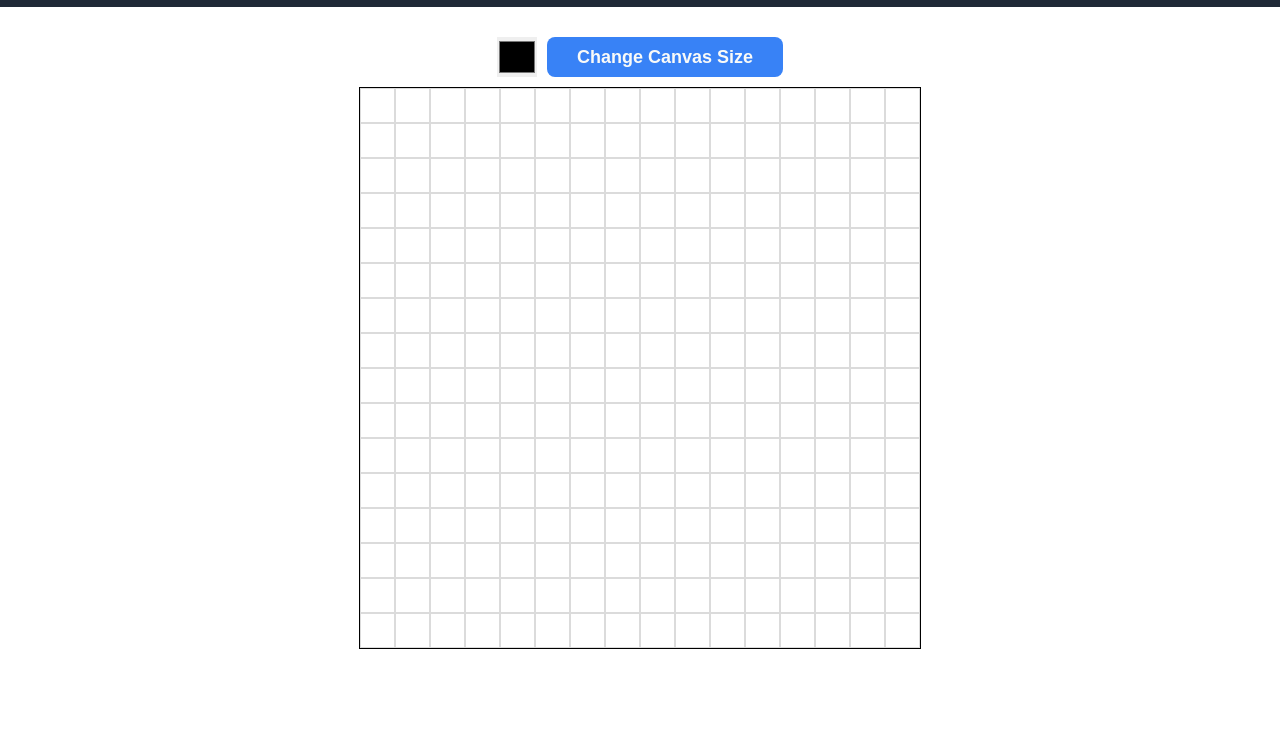
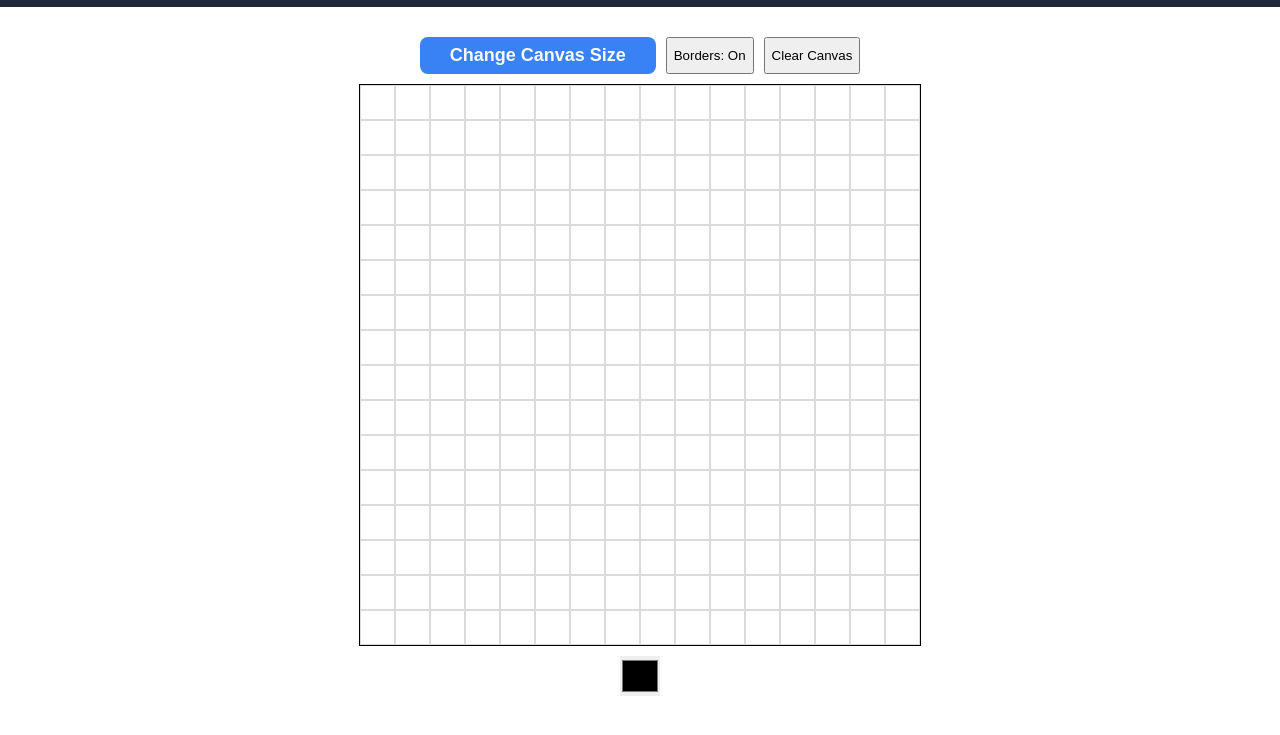
Before and after one commit to jed-ct/etch-a-sketch, a plain HTML site: page index.html in a window 1280 px wide. Shown: the part 51-786 px from the top of the page. Drawn offline with Linux system fonts and the light colour scheme.

Commit message:
Added more canvas buttons

```diff
--- a/index.html
+++ b/index.html
@@ -30,15 +30,16 @@
         <div id="header">
             <div id="title">Digi-Canvas</div>
         </div>
-        <div id="gridsize-btn-div">
-            <input type="color" id="brush-color">
+        <div id="gridsize-btn-canvas">
             <button id="gridsize-btn">Change Canvas Size</button>
+            <button id="toggle-border-btn">Borders: On</button>
+            <button id="clear-canvas-btn">Clear Canvas</button>
         </div>
         <div id="canvas-div">
             <div id="canvas-container"></div>
         </div>
         <div id="gridsize-btn-art">
-
+            <input type="color" id="brush-color">
         </div>
     </div>
     <script src="script.js"></script>
--- a/style.css
+++ b/style.css
@@ -111,11 +111,17 @@ body {
     width: 40px;
 }
 
-#gridsize-btn-div {
+#gridsize-btn-canvas {
     display: flex;
     justify-content: center;
     gap: 10px;
     padding-top: 30px;
+}
+
+#gridsize-btn-art {
+    display: flex;
+    justify-content: center;
+    padding-bottom: 30px;
 }
 
 #gridsize-btn:hover {
```
